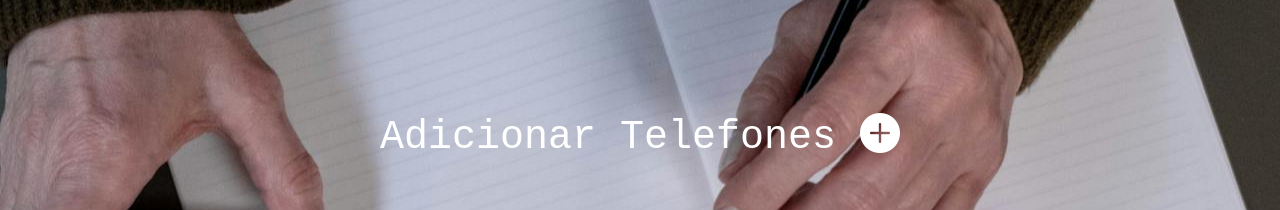
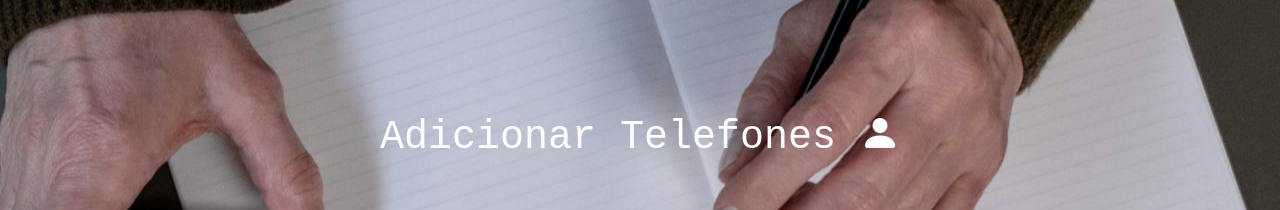
Before and after one commit to Danilo-Alegre/projetolistatelefonica, a plain HTML site: page index.html in a window 1280 px wide. Shown: the top 210 px of the page. Drawn offline with nearby package versions, Linux system fonts and the light colour scheme.

Commit message:
Update index.html
mudei icone

```diff
--- a/index.html
+++ b/index.html
@@ -17,7 +17,7 @@
       <h1 class="text-center ">
 
     Adicionar Telefones
-    <i class="bi bi-plus-circle-fill"></i>
+  <i class="bi bi-person-fill"></i>
 
       </h1>
     </div>
```
